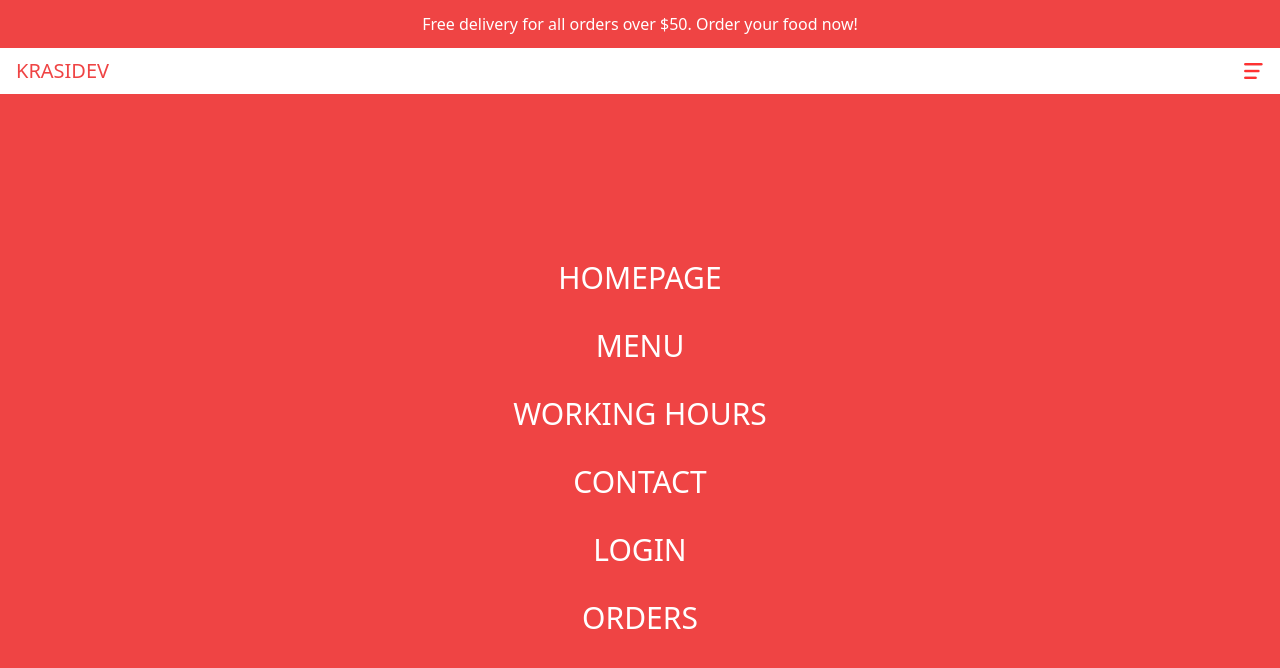
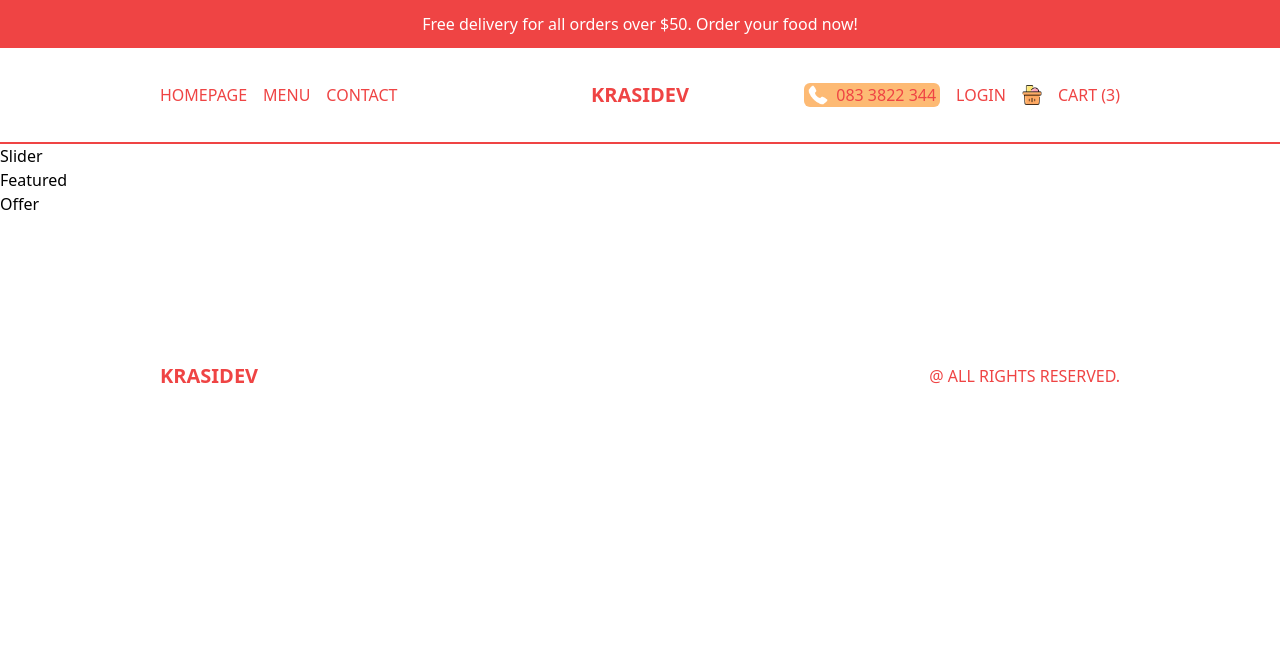
Before and after one commit to nikolayddev/restaurant_nextjs, a Next.js app: page / in a window 1280 px wide. Shown: the top 668 px of the page. Built offline with nearby package versions, Linux system fonts and the light colour scheme.

Commit message:
Finished Navbar and Footer design

```diff
--- a/src/app/page.tsx
+++ b/src/app/page.tsx
@@ -1,5 +1,13 @@
+import Featured from "@/components/featured/Featured";
+import Offer from "@/components/offer/Offer";
+import Slider from "@/components/slider/Slider";
+
 export default function Home() {
   return (
-    <div>Hello World!</div>
+    <div>
+      <Slider />
+      <Featured />
+      <Offer />
+    </div>
   );
 }
--- /dev/null
+++ b/src/components/cartIcon/CartIcon.tsx
@@ -0,0 +1,13 @@
+import Image from "next/image";
+import Link from "next/link";
+
+export default function CartIcon() {
+    return (
+        <Link href="/cart" className="flex items-center gap-4">
+            <div className="relative w-8 h-8 md:w-5 md:h-5">
+                <Image src="/cart.png" alt="" fill/>
+            </div>
+            <span>Cart (3)</span>
+        </Link>
+    );
+}
--- /dev/null
+++ b/src/components/featured/Featured.tsx
@@ -0,0 +1,5 @@
+export default function Featured() {
+    return (
+        <div>Featured</div>
+    );
+}
--- a/src/components/footer/Footer.tsx
+++ b/src/components/footer/Footer.tsx
@@ -1,5 +1,10 @@
+import Link from "next/link";
+
 export default function Footer() {
     return (
-        <div>Footer</div>
+        <div className="h-12 md:h-24 p-4 lg:p-20 xl:p-40 text-red-500 flex items-center justify-between">
+            <Link href="/" className="font-bold text-xl">KRASIDEV</Link>
+            <p>@ ALL RIGHTS RESERVED.</p>
+        </div>
     );
 }
--- a/src/components/menu/Menu.tsx
+++ b/src/components/menu/Menu.tsx
@@ -3,6 +3,7 @@
 import Image from "next/image";
 import Link from "next/link";
 import { useState } from "react";
+import CartIcon from "../cartIcon/CartIcon";
 
 const links = [
     { id: 1, title: 'Homepage', url: '/' },
@@ -13,6 +14,9 @@ const links = [
 
 export default function Menu() {
     const [open, setOpen] = useState(false);
+
+    const user = false;
+
     return (
         <div>
             {!open ? (
@@ -34,15 +38,22 @@ export default function Menu() {
                 />
             )}
 
-            <div className="bg-red-500 text-white absolute left-0 top-24 w-full h-[calc(100vh-6rem)] z-10 flex flex-col gap-8 items-center justify-center text-3xl">
-                {links.map((link) => (
-                    <Link href={link.url} key={link.id}>
-                        {link.title}
+            {open &&
+                <div className="bg-red-500 text-white absolute left-0 top-24 w-full h-[calc(100vh-6rem)] z-10 flex flex-col gap-8 items-center justify-center text-3xl">
+                    {links.map((link) => (
+                        <Link href={link.url} key={link.id} onClick={() => setOpen(false)}>
+                            {link.title}
+                        </Link>
+                    ))}
+                    {!user ?
+                        <Link href="/login" onClick={() => setOpen(false)}>Login</Link> :
+                        <Link href="/orders" onClick={() => setOpen(false)}>Orders</Link>
+                    }
+                    <Link href="/cart" onClick={() => setOpen(false)}>
+                        <CartIcon />
                     </Link>
-                ))}
-                <Link href="/login">Login</Link>
-                <Link href="/orders">Orders</Link>
-            </div>
+                </div>
+            }
         </div>
     );
 }
--- a/src/components/navbar/Navbar.tsx
+++ b/src/components/navbar/Navbar.tsx
@@ -1,14 +1,37 @@
 import Link from "next/link";
 import Menu from "../menu/Menu";
+import CartIcon from "../cartIcon/CartIcon";
+import Image from "next/image";
 
 export default function Navbar() {
+    const user = false;
     return (
-        <div className="h-12 text-red-500 p-4 flex justify-between items-center border-b-2 border-b-red-500 uppercase">
-            <div className="text-xl">
+        <div className="h-12 text-red-500 p-4 flex justify-between items-center border-b-2 border-b-red-500 uppercase md:h-24 lg:px-20 xl:px-40">
+            {/* LEFT LINKS */}
+            <div className="hidden md:flex gap-4 flex-1">
+                <Link href="/">HomePage</Link>
+                <Link href="/menu">Menu</Link>
+                <Link href="/">Contact</Link>
+            </div>
+            {/* LOGO */}
+            <div className="text-xl md:font-bold flex-1 md:text-center">
                 <Link href="/">KrasiDev</Link>
             </div>
-            <div>
+            {/* MOBILE MENU */}
+            <div className="md:hidden">
                 <Menu />
+            </div>
+            {/* RIGHT LINKS */}
+            <div className="hidden md:flex gap-4 items-center justify-end flex-1">
+                <div className="md:absolute top-3 right-2 lg:static flex items-center gap-2 cursor-pointer bg-orange-300 px-1 rounded-md">
+                    <Image src="/phone.png" alt="" width={20} height={20} />
+                    <span>083 3822 344</span>
+                </div>
+                {!user ?
+                    <Link href="/login">Login</Link> :
+                    <Link href="/orders">Orders</Link>
+                }
+                <CartIcon />
             </div>
         </div>
     );
--- /dev/null
+++ b/src/components/offer/Offer.tsx
@@ -0,0 +1,5 @@
+export default function Offer() {
+    return (
+        <div>Offer</div>
+    );
+}
--- /dev/null
+++ b/src/components/slider/Slider.tsx
@@ -0,0 +1,5 @@
+export default function Slider() {
+    return (
+        <div>Slider</div>
+    );
+}
```
